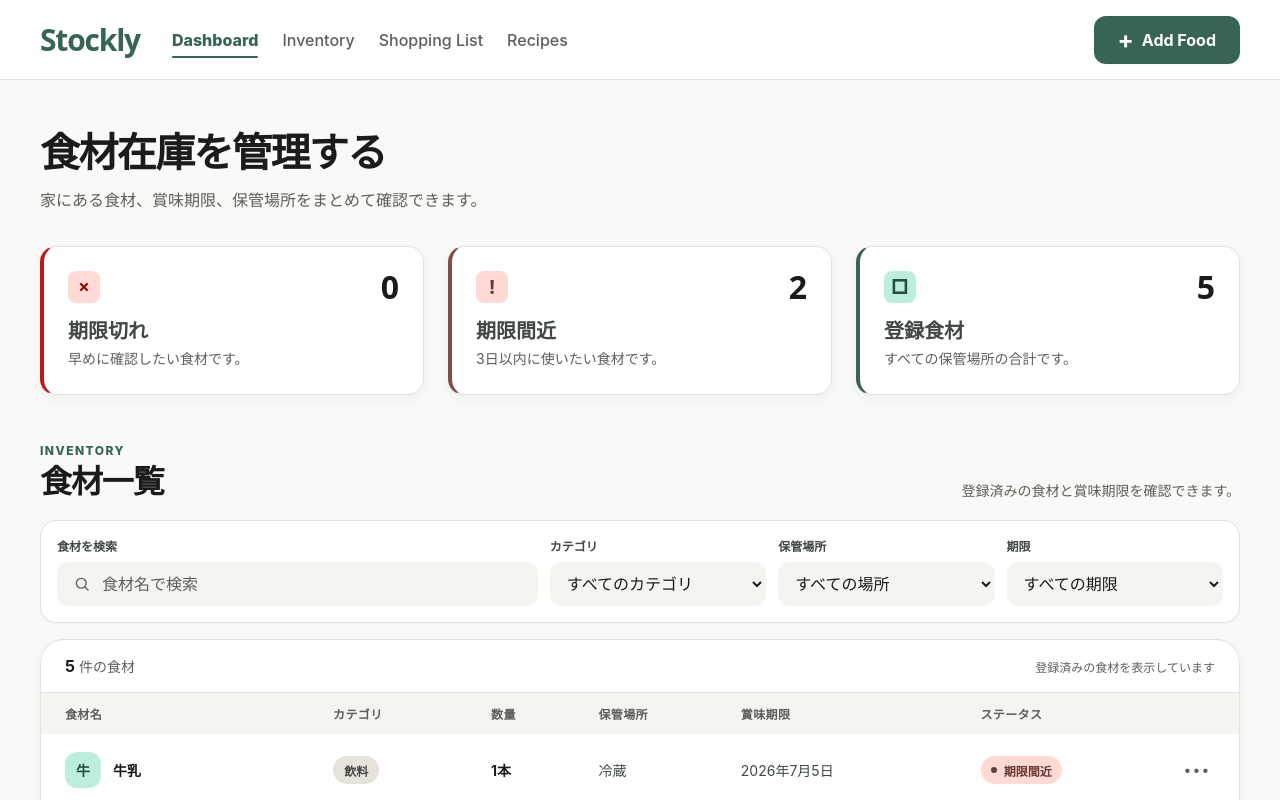
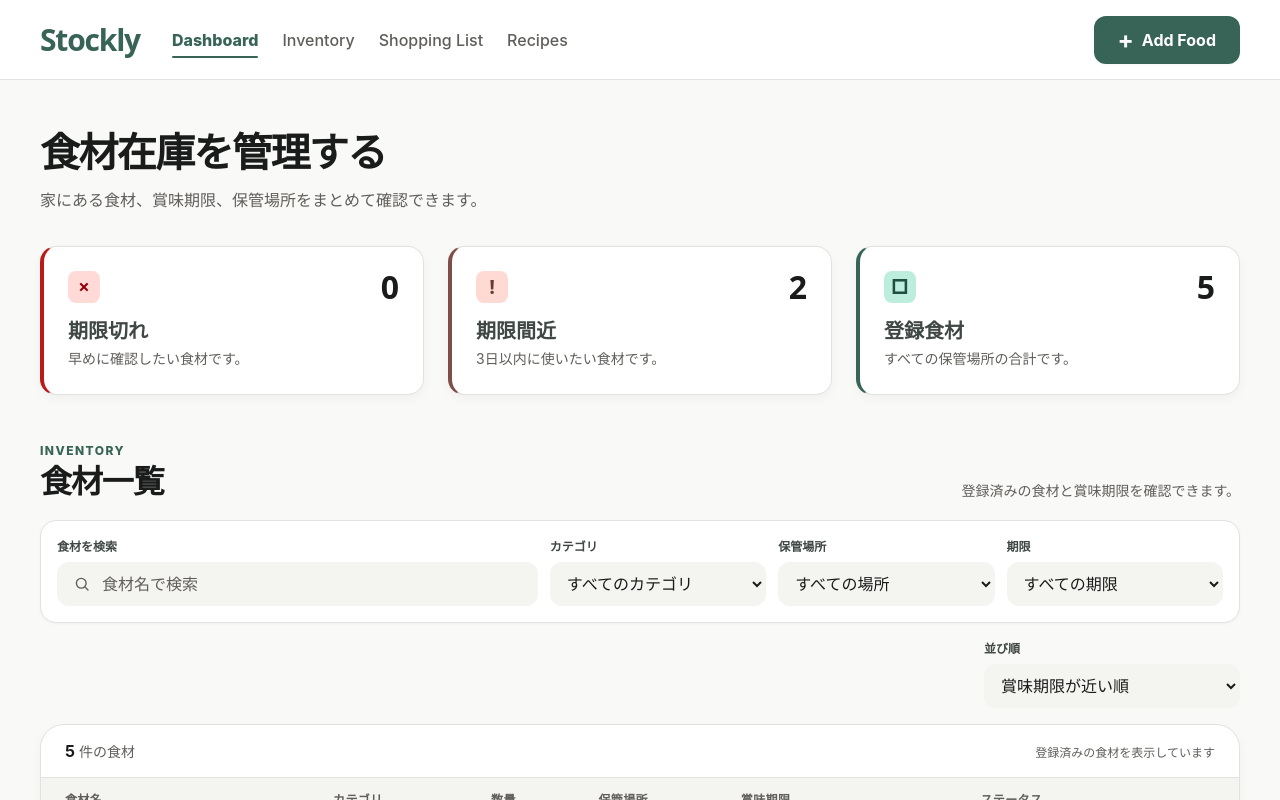
Before and after one commit to yoosaa/stockly, a React (Vite) app: page / in a window 1280 px wide. Shown: the top 800 px of the page. Built offline with nearby package versions, Linux system fonts and the light colour scheme.

Commit message:
feat: add food sorting state

```diff
--- a/src/app/App.tsx
+++ b/src/app/App.tsx
@@ -1,4 +1,4 @@
-import { useState } from "react";
+import { useState, useMemo } from "react";
 import {
   filterFoods,
   FoodFilters,
@@ -6,8 +6,10 @@ import {
   FoodTable,
   mockFoods,
   summarizeFoods,
+  sortFoods,
+  FoodSortSelect,
 } from "../features/foods";
-import type { FoodFilterCriteria } from "../features/foods";
+import type { FoodFilterCriteria, FoodSortKey } from "../features/foods";
 import "./App.css";
 
 const today = new Date(2026, 6, 5);
@@ -19,10 +21,18 @@ const initialFoodFilters: FoodFilterCriteria = {
   expiryStatus: "all",
 };
 
+const initialSortKey: FoodSortKey = "expiryDateAsc";
+
 export function App() {
+  const [sortKey, setSortKey] = useState(initialSortKey);
   const [filters, setFilters] = useState(initialFoodFilters);
   const summary = summarizeFoods(mockFoods, today);
-  const filteredFoods = filterFoods(mockFoods, filters, today);
+
+  const visibleFoods = useMemo(() => {
+    const filteredFoods = filterFoods(mockFoods, filters, today);
+
+    return sortFoods(filteredFoods, sortKey);
+  }, [filters, sortKey]);
 
   return (
     <div className="app">
@@ -85,7 +95,8 @@ export function App() {
           </div>
 
           <FoodFilters filters={filters} onFiltersChange={setFilters} />
-          <FoodTable foods={filteredFoods} today={today} />
+          <FoodSortSelect sortKey={sortKey} onSortKeyChange={setSortKey} />
+          <FoodTable foods={visibleFoods} today={today} />
         </section>
       </main>
     </div>
--- /dev/null
+++ b/src/features/foods/application/sortFoods.ts
@@ -0,0 +1,29 @@
+import type { FoodItem } from "../domain/food";
+import { parseYmdToLocalDate } from "../../../shared/utils/date";
+
+export type FoodSortKey = "expiryDateAsc" | "nameAsc" | "createdAtDesc";
+
+export function sortFoods(foods: FoodItem[], sortKey: FoodSortKey): FoodItem[] {
+  const copiedFoods = [...foods];
+
+  if (sortKey === "expiryDateAsc") {
+    return copiedFoods.sort((a, b) => {
+      const aTime = parseYmdToLocalDate(a.expiryDate).getTime();
+      const bTime = parseYmdToLocalDate(b.expiryDate).getTime();
+
+      return aTime - bTime;
+    });
+  }
+
+  if (sortKey === "nameAsc") {
+    return copiedFoods.sort((a, b) => a.name.localeCompare(b.name, "ja"));
+  }
+
+  if (sortKey === "createdAtDesc") {
+    return copiedFoods.sort((a, b) => {
+      return new Date(b.createdAt).getTime() - new Date(a.createdAt).getTime();
+    });
+  }
+
+  return copiedFoods;
+}
--- a/src/features/foods/index.ts
+++ b/src/features/foods/index.ts
@@ -5,3 +5,6 @@ export { mockFoods } from "./presentation/fixtures/mockFoods";
 export { filterFoods } from "./application/filterFoods";
 export type { FoodFilterCriteria } from "./application/filterFoods";
 export { summarizeFoods } from "./application/summarizeFoods";
+export { sortFoods } from "./application/sortFoods";
+export type { FoodSortKey } from "./application/sortFoods";
+export { FoodSortSelect } from "./presentation/components/FoodSortSelect";
--- /dev/null
+++ b/src/features/foods/presentation/components/FoodSortSelect.css
@@ -0,0 +1,47 @@
+@layer features {
+  .food-sort-select {
+    display: grid;
+    gap: var(--space-2);
+    width: min(100%, 16rem);
+    margin-bottom: var(--space-4);
+    margin-left: auto;
+  }
+
+  .food-sort-select__label {
+    color: var(--color-text-subtle);
+    font-size: var(--font-size-xs);
+    font-weight: 700;
+  }
+
+  .food-sort-select__select {
+    width: 100%;
+    height: 2.75rem;
+    padding: 0 2.25rem 0 var(--space-3);
+    background-color: var(--color-surface-low);
+    color: var(--color-text);
+    border: 1px solid transparent;
+    border-radius: var(--radius-md);
+    outline: none;
+    cursor: pointer;
+    transition: background-color 160ms ease, border-color 160ms ease,
+      box-shadow 160ms ease;
+  }
+
+  .food-sort-select__select:hover {
+    background-color: var(--color-surface-container);
+  }
+
+  .food-sort-select__select:focus {
+    background-color: var(--color-surface);
+    border-color: var(--color-primary);
+    box-shadow: 0 0 0 3px
+      color-mix(in oklab, var(--color-primary) 14%, transparent);
+  }
+
+  @media (width < 620px) {
+    .food-sort-select {
+      width: 100%;
+      margin-left: 0;
+    }
+  }
+}
--- /dev/null
+++ b/src/features/foods/presentation/components/FoodSortSelect.tsx
@@ -0,0 +1,47 @@
+import type { FoodSortKey } from "../../application/sortFoods";
+import "./FoodSortSelect.css";
+
+type FoodSortSelectProps = {
+  sortKey: FoodSortKey;
+  onSortKeyChange: (sortKey: FoodSortKey) => void;
+};
+
+const sortOptions: Array<{
+  value: FoodSortKey;
+  label: string;
+}> = [
+  {
+    value: "expiryDateAsc",
+    label: "賞味期限が近い順",
+  },
+  {
+    value: "nameAsc",
+    label: "名前順",
+  },
+  {
+    value: "createdAtDesc",
+    label: "登録が新しい順",
+  },
+];
+
+export function FoodSortSelect({
+  sortKey,
+  onSortKeyChange,
+}: FoodSortSelectProps) {
+  return (
+    <label className="food-sort-select">
+      <span className="food-sort-select__label">並び順</span>
+      <select
+        className="food-sort-select__select"
+        value={sortKey}
+        onChange={(event) => onSortKeyChange(event.target.value as FoodSortKey)}
+      >
+        {sortOptions.map((option) => (
+          <option key={option.value} value={option.value}>
+            {option.label}
+          </option>
+        ))}
+      </select>
+    </label>
+  );
+}
```
